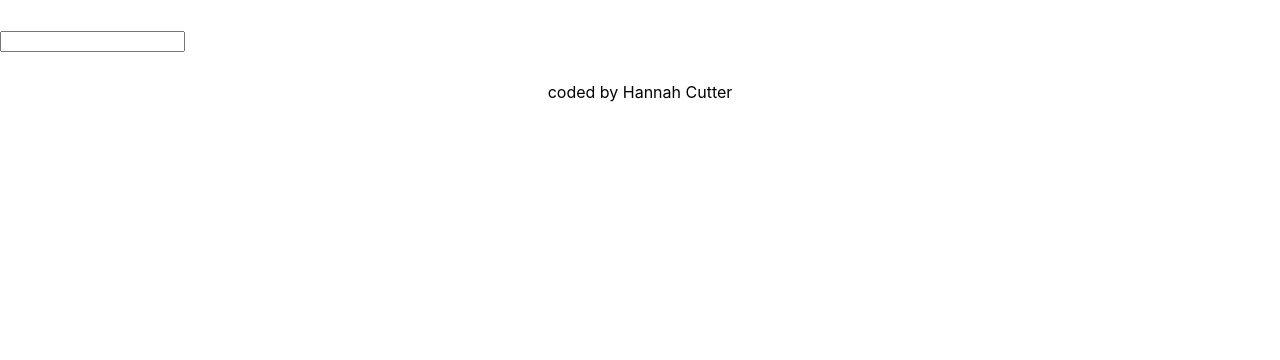
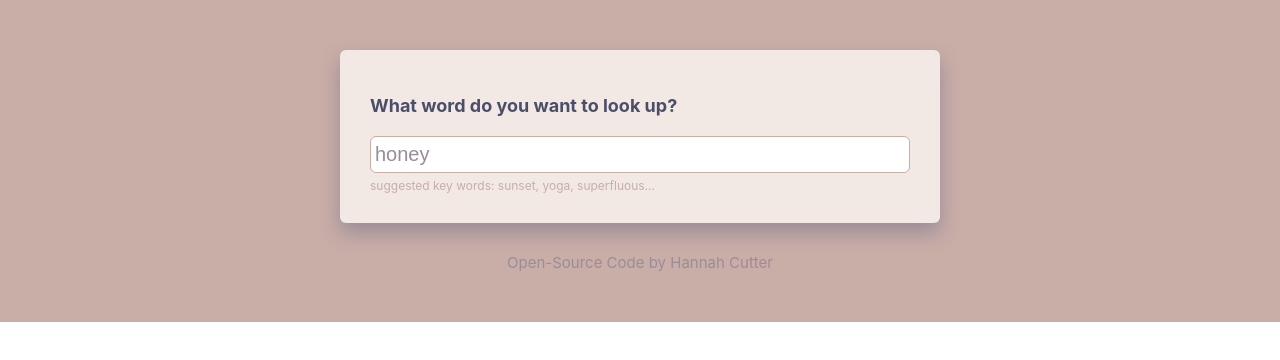
Before and after one commit to hcutter/wordsearch-project, a React (Create React App) app: page / in a window 1280 px wide. Shown: the top 360 px of the page. Built offline with nearby package versions, Linux system fonts and the light colour scheme; no server answers; the HTML template or start-up script is replaced by a standard one.

Commit message:
styled application

```diff
--- a/src/App.css
+++ b/src/App.css
@@ -1,8 +1,24 @@
+.App {
+  background: #C9ADA7;
+  padding: 20px 10px;
+}
+
 .App header {
   margin: 30px 0;
 }
 
 .App footer {
+  font-size: 15px;
   text-align: center;
   margin: 30px 0;
+  color: #9A8C98;
 }
+
+.App a {
+  text-decoration: none;
+  color: #9A8C98;
+}
+
+.App a:hover {
+  text-decoration: underline;
+}
--- a/src/App.js
+++ b/src/App.js
@@ -7,9 +7,10 @@ function App() {
       <div className="container">
         <header className="App-header"></header>
         <main>
-          <Dictionary />
+          <Dictionary defaultKeyword="honey" />
         </main>
-        <footer>coded by Hannah Cutter</footer>
+        <footer>
+          <a href="https://github.com/hcutter/wordsearch-project.git">Open-Source Code</a> by Hannah Cutter</footer>
       </div>
     </div>
   );
--- a/src/Dictionary.css
+++ b/src/Dictionary.css
@@ -1,4 +1,35 @@
 .Dictionary {
     display: block;
     margin: 0 auto;
+    max-width: 600px;
 }
+
+.Dictionary section {
+    background: #f2e9e4;
+    border-radius: 6px;
+    box-shadow: 0px 10px 20px #9a8c98;
+    margin: 20px 0;
+    padding: 30px;
+}
+
+.Dictionary h1 {
+    font-size: 18px;
+    font-weight: bold;
+    color: #4A4E69;
+    margin-bottom: 20px;
+}
+
+.Dictionary input {
+    color: #9a8c98;
+    width: 100%;
+    border: 1px solid #c9ada7;
+    border-radius: 6px;
+    padding: 6px 4px;
+    font-size: 20px;
+}
+
+.Dictionary .hint {
+    color: #c9ada7;
+    font-size: 12px;
+    margin-top: 5px;
+}
--- a/src/Dictionary.js
+++ b/src/Dictionary.js
@@ -3,34 +3,55 @@ import Results from "./Results.js";
 import axios from "axios";
 import "./Dictionary.css";
 
-export default function Dictionary() {
-    let [keyword, setKeyword] = useState("");
+export default function Dictionary(props) {
+    let [keyword, setKeyword] = useState(props.defaultKeyword);
     let [results, setResults] = useState(null);
+    let [loaded, setLoaded] = useState(false);
 
     function handleResponse(response) {
         setResults(response.data);
         console.log(response.data);
     }
 
-    function search(event) {
-        event.preventDefault();
-
+    function search() {
         let key = "6da73513tdfa9bf3a542b484aeb6odc0";
         let apiUrl = `https://api.shecodes.io/dictionary/v1/define?word=${keyword}&key=${key}`;
         console.log(apiUrl);
         axios.get(apiUrl).then(handleResponse);
     }
 
+    function handleSubmit(event) {
+        event.preventDefault();
+        search();
+
+    }
+
     function handleKeywordChange(event) {
         setKeyword(event.target.value);
     }
 
-    return (
-        <div className="Dictionary">
-            <form onSubmit={search}>
-                <input type="search" onChange={handleKeywordChange} />
-            </form>
-            <Results results={results} />
-        </div>
-    )
+    function load() {
+        setLoaded(true);
+        search();
+    }
+
+    if (loaded) {
+        return (
+            <div className="Dictionary">
+                <section>
+                    <h1>What word do you want to look up?</h1>
+                <form onSubmit={handleSubmit}>
+                    <input type="search" onChange={handleKeywordChange} defaultValue={props.defaultKeyword} />
+                </form>
+                <div className="hint">
+                    suggested key words: sunset, yoga, superfluous...
+                </div>
+                </section>
+                <Results results={results} />
+            </div>
+        );
+    } else {
+        load();
+        return "Loading";
+    }
 }
--- /dev/null
+++ b/src/Meaning.css
@@ -0,0 +1,16 @@
+.Meaning {
+    color: #4a4e69;
+}
+
+.Meaning h3 {
+    font-size: 24px;
+    line-height: 1.5;
+    font-weight: bold;
+}
+
+.Meaning .example {
+    font-size: 14px;
+    opacity: 0.6;
+    font-style: italic;
+    margin-top: 7px;
+}
--- a/src/Meaning.js
+++ b/src/Meaning.js
@@ -1,17 +1,18 @@
 import React from "react";
 import Synonyms from "./Synonyms";
+import "./Meaning.css";
 
 export default function Meaning(props) {
     return (
         <div className="Meaning">
             <h3>{props.meaning.partOfSpeech}</h3>
-            <p>
+            <div className="definition">
                 {props.meaning.definition}
-                <br />
-                <em>{props.meaning.example}</em>
-                <br />
+            </div>
+            <div className="example">
+                {props.meaning.example}
+            </div>
                 <Synonyms synonyms={props.meaning.synonyms} />
-            </p>
         </div>
     );
 }
--- /dev/null
+++ b/src/Results.css
@@ -0,0 +1,12 @@
+.Results h2 {
+    color: #9A8C98;
+    font-size: 36px;
+    font-weight: bold;
+    line-height: 1.5 ;
+}
+
+.Results .phonetic {
+    font-weight: bold;
+    opacity: 0.5;
+    margin-bottom: 15px;
+}
--- a/src/Results.js
+++ b/src/Results.js
@@ -1,18 +1,22 @@
 import React from "react";
 import Meaning from "./Meaning";
+import "./Results.css";
 
 export default function Results(props) {
     if (props.results) {
         return (
             <div className="Results">
-                <h2>{props.results.word}</h2>
-                {props.results.phonetic}
-                <br />
+                <section>
+                    <h2>{props.results.word}</h2>
+                    <div className="phonetic">
+                        /{props.results.phonetic}/
+                    </div>
+                </section>
                 {props.results.meanings.map(function (meaning, index) {
                     return (
-                        <div key={index}>
+                        <section key={index}>
                             <Meaning meaning={meaning} />
-                        </div>
+                        </section>
                     );
                 })}
             </div>
--- /dev/null
+++ b/src/Synonyms.css
@@ -0,0 +1,12 @@
+.Synonyms {
+    color: #9A8C98;
+    margin: 15px 0 0;
+    padding: 0;
+}
+
+.Synonyms li {
+    display: inline-block;
+    font-size: 14px;
+    line-height: 1;
+    padding-right: 15px;
+}
--- a/src/Synonyms.js
+++ b/src/Synonyms.js
@@ -1,4 +1,5 @@
 import React from "react";
+import "./Synonyms.css";
 
 export default function Synonyms(props) {
     if (props.synonyms) {
```
